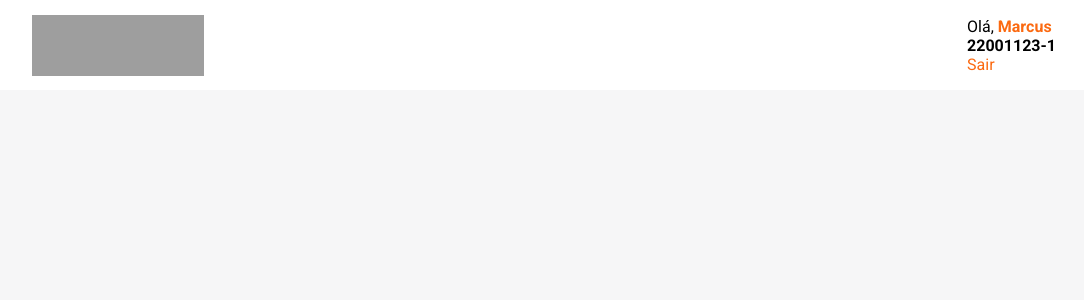
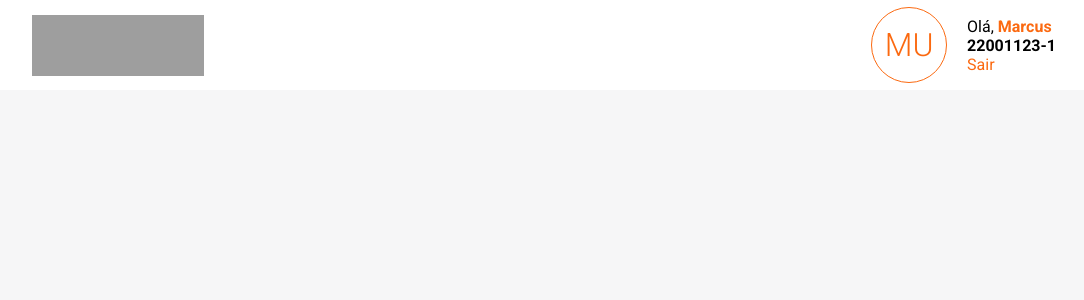
Before and after one commit to marcusungarette/pix-inter-frontend, a React (Create React App) app: page /dashboard in a window 1280 px wide. Shown: the top 300 px of the page, without its empty margins (96-1180 px from the left). Built offline with nearby package versions, Linux system fonts and the light colour scheme; grey boxes are pictures that could not be loaded.

Commit message:
Feat- Added userCircle component on Header component

```diff
--- a/src/components/Header/index.tsx
+++ b/src/components/Header/index.tsx
@@ -2,6 +2,7 @@ import { HeaderContainer, HeaderWrapper, UserInfo } from './header-styles'
 
 import logoInter from '../../assets/images/Inter-orange.png'
 import { useNavigate } from 'react-router-dom'
+import UserCircle from 'components/UserCircle'
 
 const Header = () => {
   const navigate = useNavigate()
@@ -14,6 +15,7 @@ const Header = () => {
       <HeaderWrapper>
         <img src={logoInter} width={172} height={61} alt='logo inter' />
         <UserInfo>
+          <UserCircle initials='MU' />
           <div>
             <p>Olá, <span className='primary-color font-bold'>Marcus</span></p>
             <strong>22001123-1</strong><br />
```
